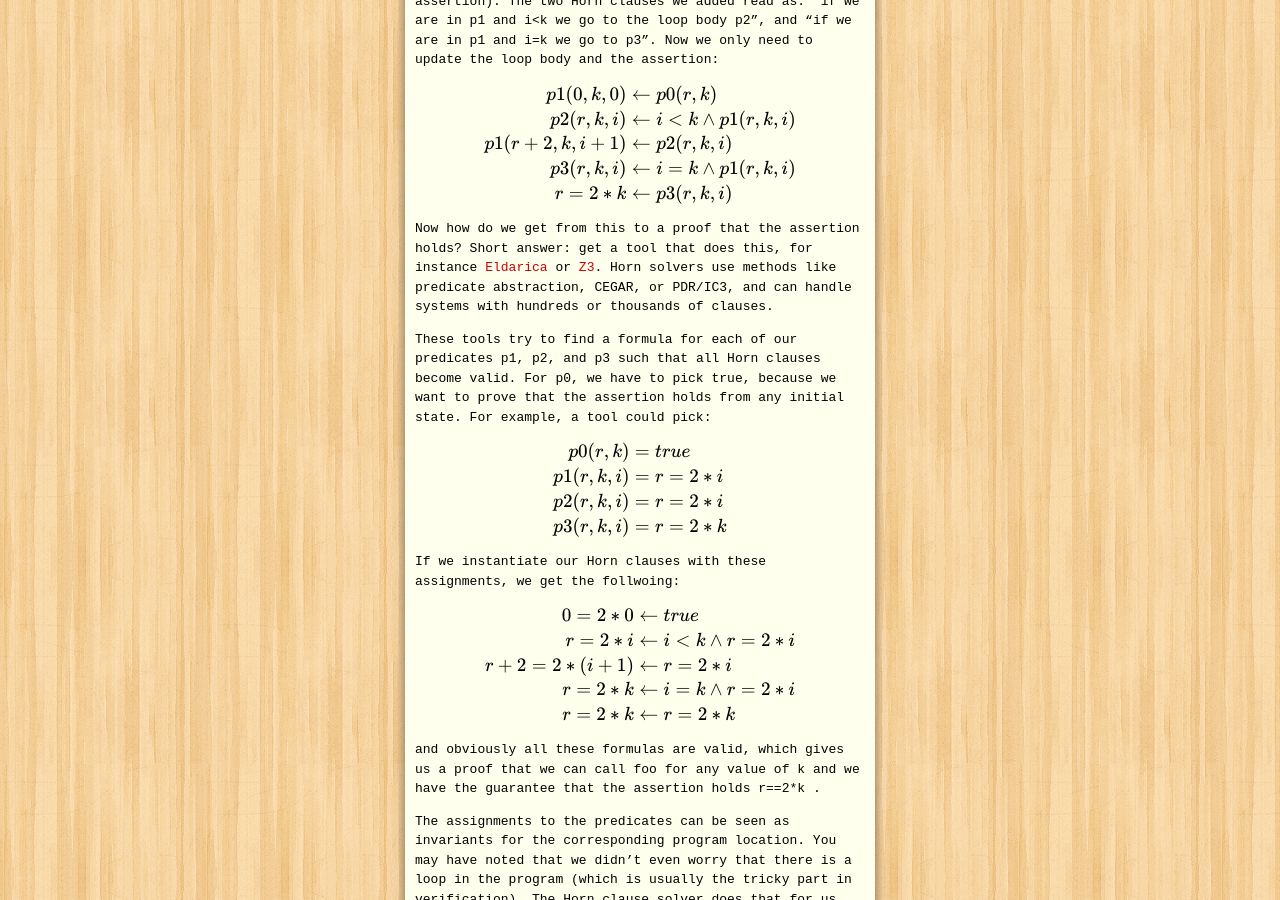
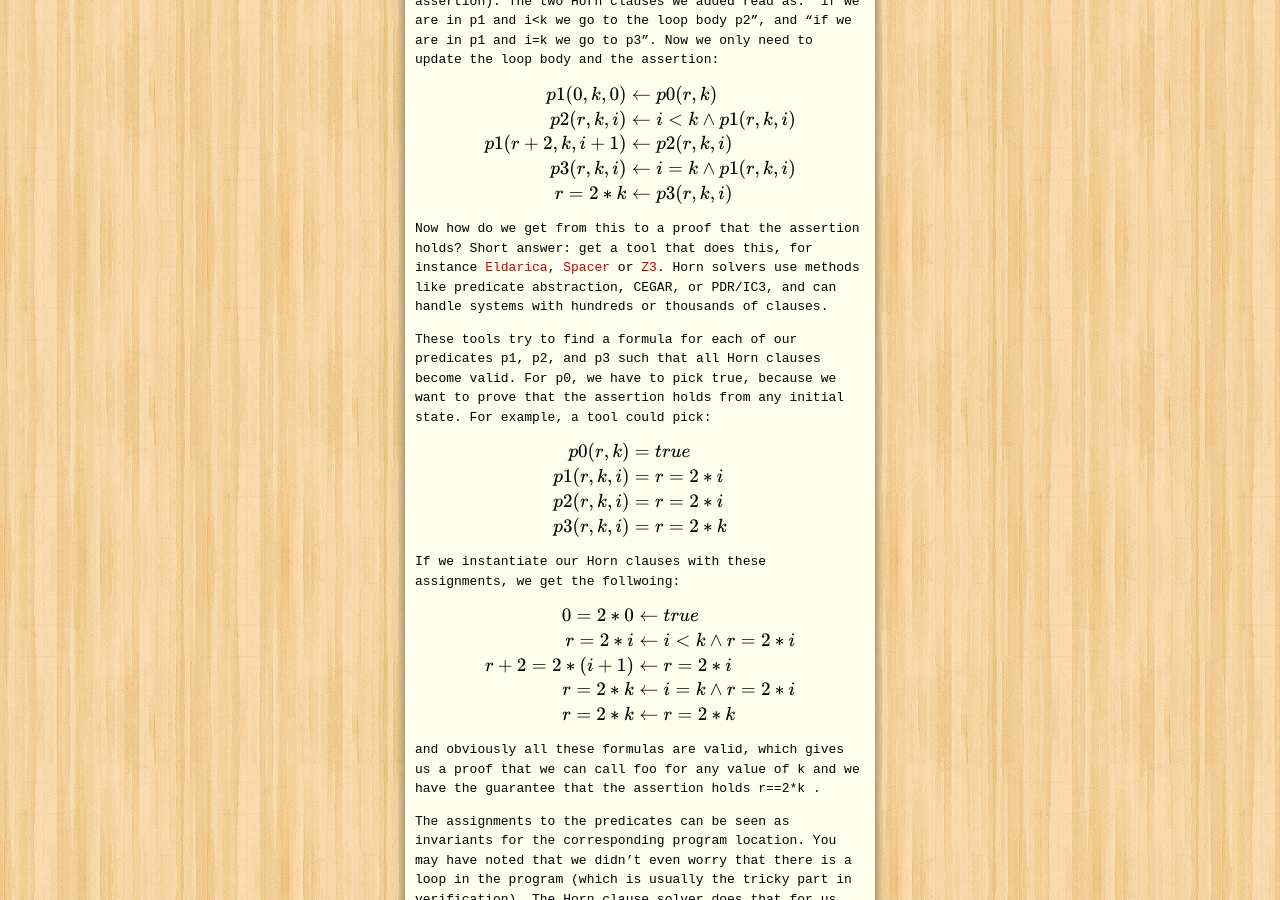
Before and after one commit to jayhorn/jayhorn, a Jekyll site: the page built from _posts/2016-08-01-model-checking-java.md, in a window 1280 px wide and 900 px high, scrolled down 1658 px. Built offline with Jekyll 4.4.1, drawn with Linux system fonts in a browser that asks for light colours; formulas are drawn with MathJax 3.

Commit message:
added spacer

```diff
--- a/_posts/2016-08-01-model-checking-java.md
+++ b/_posts/2016-08-01-model-checking-java.md
@@ -64,7 +64,7 @@ r=2*k & \leftarrow p3(r, k, i)
 $$
 
 
-Now how do we get from this to a proof that the assertion holds? Short answer: get a tool that does this, for instance [Eldarica](https://github.com/uuverifiers/eldarica) or [Z3](https://github.com/Z3Prover/z3). Horn solvers use methods like predicate abstraction, CEGAR, or PDR/IC3, and can handle systems with hundreds or thousands of clauses.
+Now how do we get from this to a proof that the assertion holds? Short answer: get a tool that does this, for instance [Eldarica](https://github.com/uuverifiers/eldarica), [Spacer](http://spacer.bitbucket.org/) or [Z3](https://github.com/Z3Prover/z3). Horn solvers use methods like predicate abstraction, CEGAR, or PDR/IC3, and can handle systems with hundreds or thousands of clauses.
 
 These tools try to find a formula for each of our predicates `p1`, `p2`, and `p3` such that all Horn clauses become valid. For `p0`, we have to pick `true`, because we want to prove that the assertion holds from any initial state. For example, a tool could pick:
 
```
